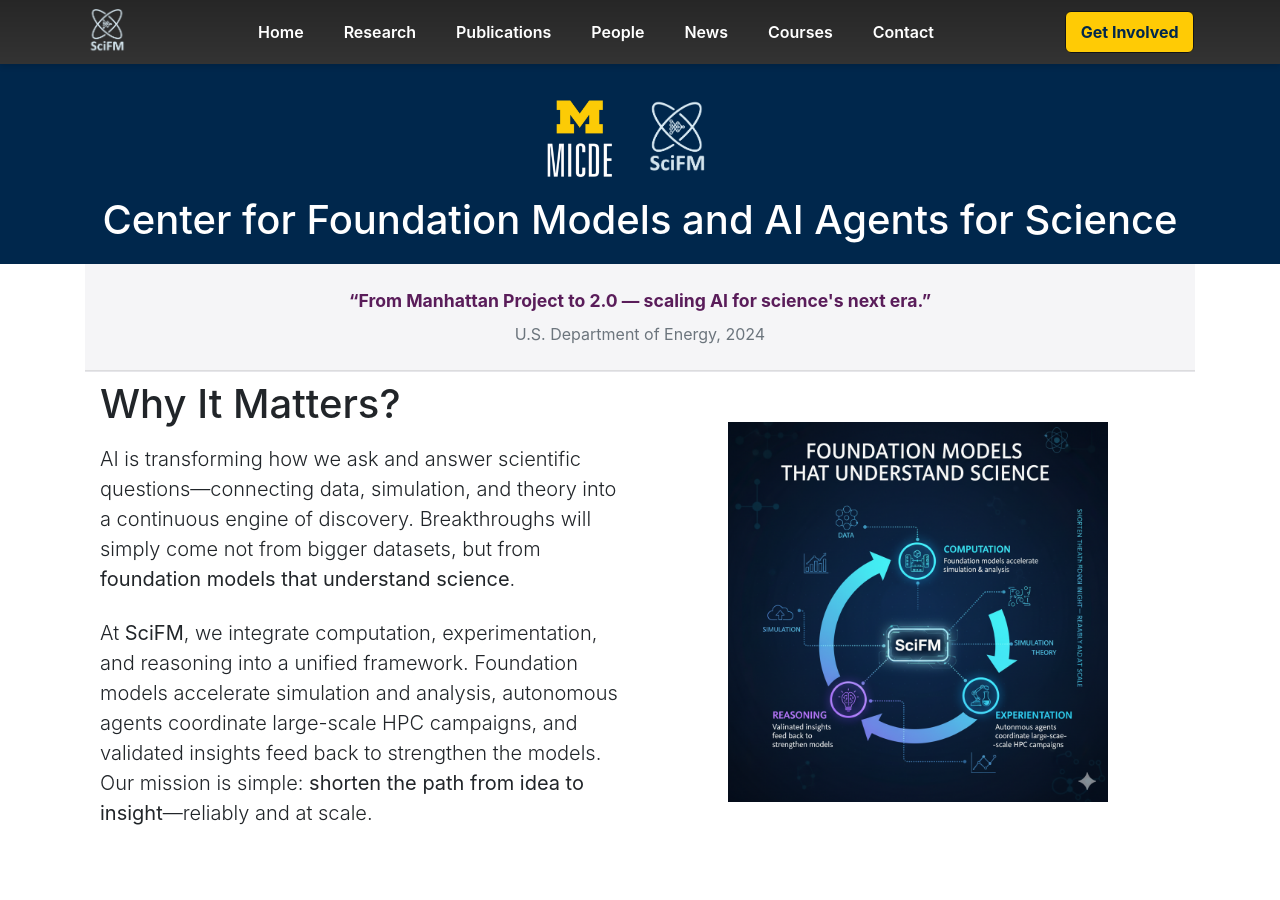
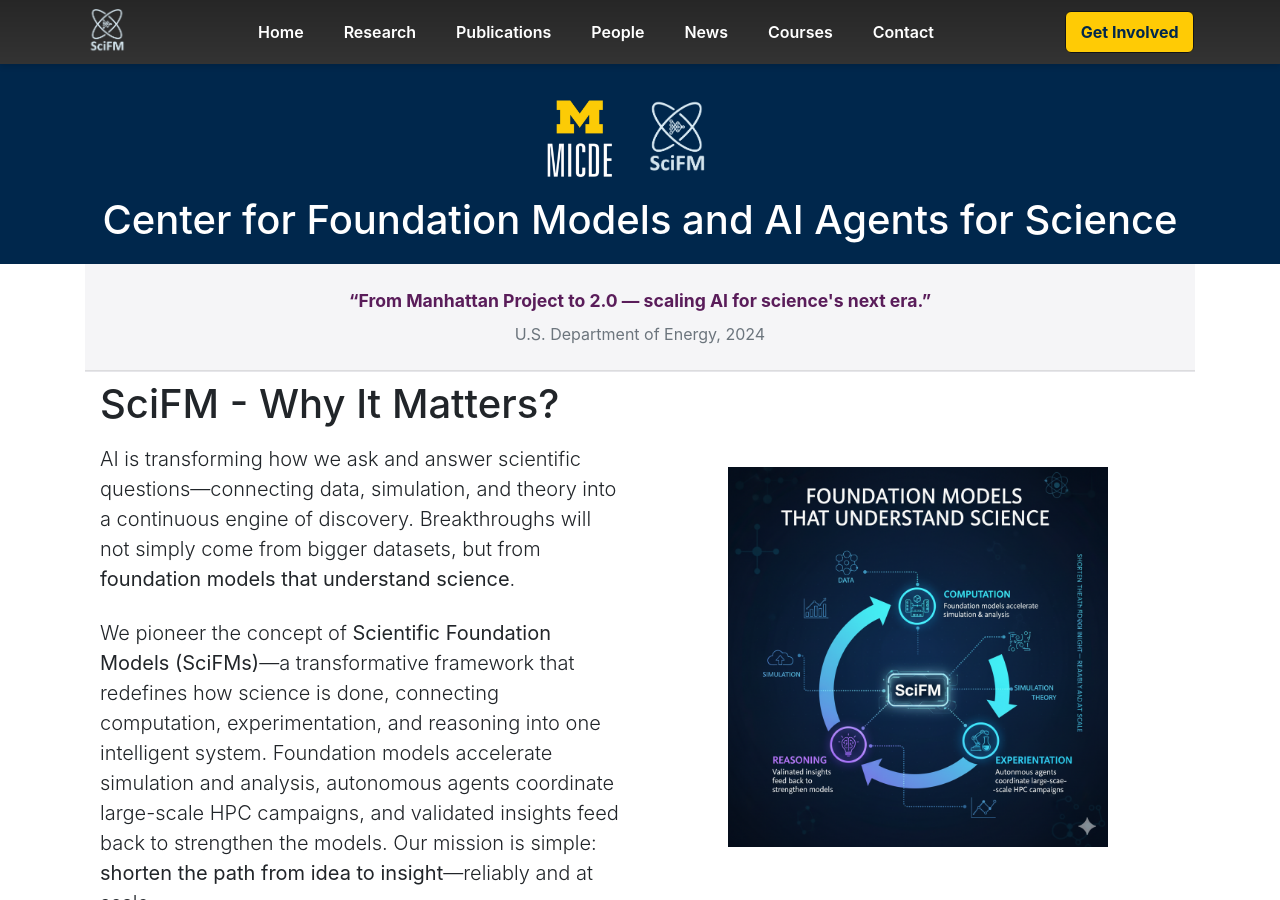
Before and after one commit to scifm/scifm.github.io, a Jekyll site: the page built from index.md, in a window 1280 px wide and 900 px high. Built offline with Jekyll 4.4.1, drawn with Linux system fonts in a browser that asks for light colours; nearby versions of some CDN libraries.

Commit message:
Add 'we pioneer SciFM ...' in homepage.

```diff
--- a/_layouts/home.html
+++ b/_layouts/home.html
@@ -19,14 +19,14 @@
 <section class="container hero-split mb-5">
         <div class="row align-items-center">
     <div class="col-lg-6 hero-copy">
-      <h1 class="display-5 fw-bold mb-3">Why It Matters?</h1>
+      <h1 class="display-5 fw-bold mb-3">SciFM - Why It Matters?</h1>
       <p class="lead mb-4">
         AI is transforming how we ask and answer scientific questions—connecting data, simulation, and theory into a continuous engine of discovery.
-        Breakthroughs will simply come not from bigger datasets, but from
+        Breakthroughs will not simply come from bigger datasets, but from
         <strong>foundation models that understand science</strong>.
       </p>
       <p class="lead mb-4">
-        At <strong>SciFM</strong>, we integrate computation, experimentation, and reasoning into a unified framework.
+        We pioneer the concept of <strong>Scientific Foundation Models (SciFMs)</strong>—a transformative framework that redefines how science is done, connecting computation, experimentation, and reasoning into one intelligent system.
         Foundation models accelerate simulation and analysis, autonomous agents coordinate large-scale HPC campaigns,
         and validated insights feed back to strengthen the models.
         Our mission is simple: <strong>shorten the path from idea to insight</strong>—reliably and at scale.
```
